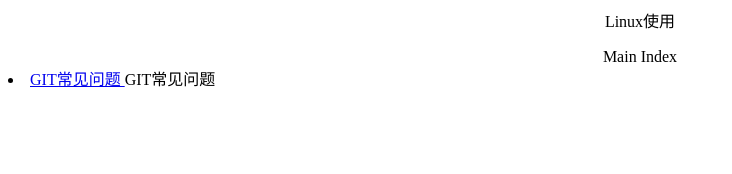
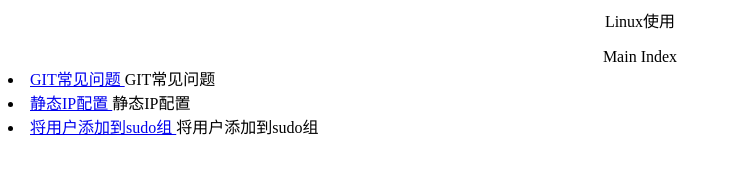
Before and after one commit to XieQirong/linux-beginner, a plain HTML site: page userspace/linux-use/index.html in a window 1280 px wide. Shown: the whole page, without its empty margins (0-732 px from the left). Drawn offline with Linux system fonts and the light colour scheme.

Commit message:
linux-use: 更新index
Signed-off-by: Wang Xiaoqiang <wangxq10@lzu.edu.cn>

```diff
--- a/userspace/linux-use/index.html
+++ b/userspace/linux-use/index.html
@@ -9,6 +9,8 @@
 <p>
 <CENTER>Main Index</CENTER>
 <LI> <A HREF="git-problem.md"> GIT常见问题 </A> GIT常见问题 </LI>
+<LI> <A HREF="configure-static-ip.md"> 静态IP配置 </A> 静态IP配置 </LI>
+<LI> <A HREF="add_sudo.md"> 将用户添加到sudo组 </A> 将用户添加到sudo组 </LI>
 <UL>
 </UL>
 
```
